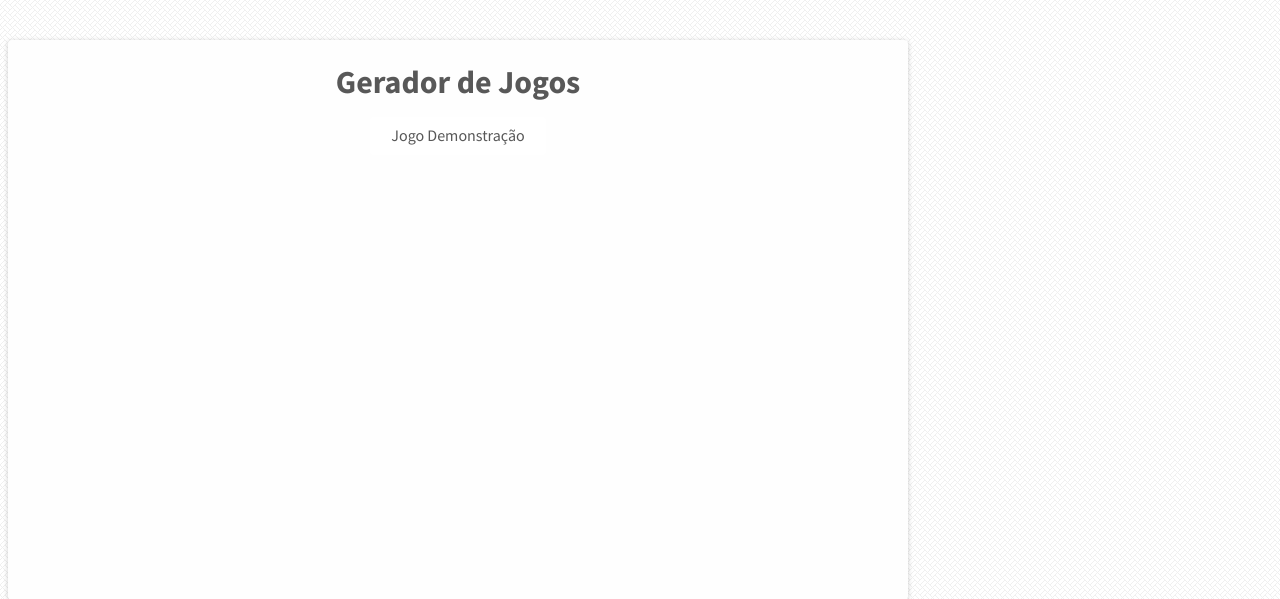
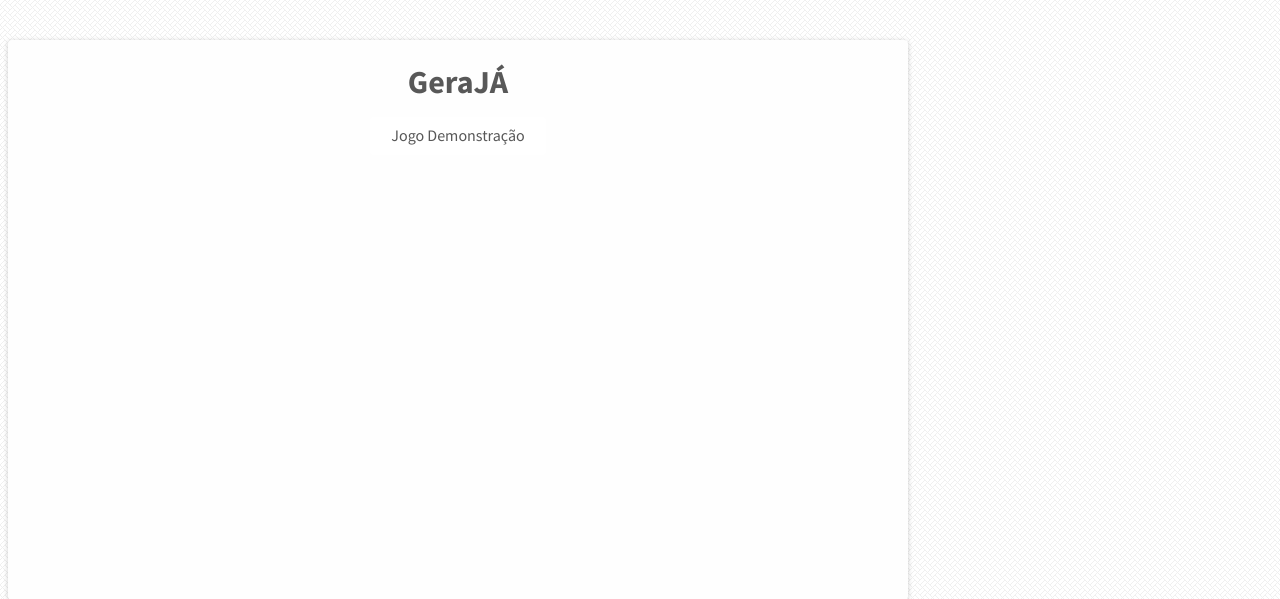
Before and after one commit to geraja/geraja, a CodeIgniter app: page /gerador-de-jogos/ in a window 1280 px wide. Shown: the top 599 px of the page. Run offline with CodeIgniter, Linux system fonts and the light colour scheme; style sheets or scripts are compiled from the project's sources.

Commit message:
Updates project name

```diff
--- a/app/views/main-template.php
+++ b/app/views/main-template.php
@@ -6,7 +6,7 @@
   <meta name="viewport" content="width=device-width, initial-scale=1">
   <?php
 
-  $the_title = isset($page_title) ? "$page_title | Gerador de Jogos" : "Gerador de Jogos";
+  $the_title = isset($page_title) ? "$page_title | GeraJÁ" : "GeraJÁ";
 
   ?>
   <title><?= $the_title; ?></title>
--- a/app/views/pagina-inicial.php
+++ b/app/views/pagina-inicial.php
@@ -1,4 +1,4 @@
 <div class="text-center">
-  <h1>Gerador de Jogos</h1>
+  <h1>GeraJÁ</h1>
   <p><a class="btn btn-link" href="<?= base_url('jogo/demo'); ?>">Jogo Demonstração</a></p>
 </div>
```
